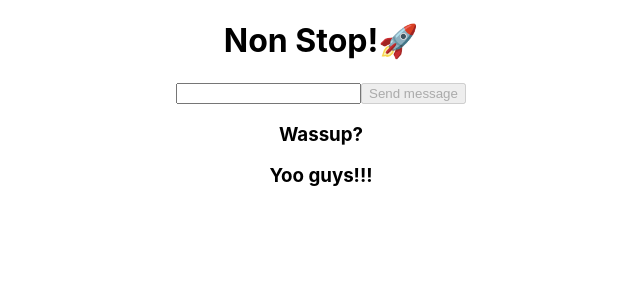
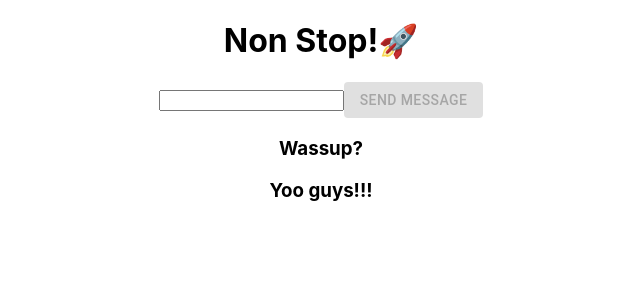
Before and after one commit to kevinjacob2001/NonStop-ChatApp, a React (Create React App) app: page / in a window 1280 px wide. Shown: the top 300 px of the page, without its empty margins (319-959 px from the left). Built offline with nearby package versions, Linux system fonts and the light colour scheme.

Commit message:
added basic form

```diff
--- a/src/App.js
+++ b/src/App.js
@@ -1,5 +1,8 @@
+
+import { Button } from '@material-ui/core';
 import React, { useState } from 'react';
 import './App.css';
+
 
 function App() {
   const [input,setInput]=useState("")
@@ -16,9 +19,9 @@ function App() {
   return (
     <div className="App">
       <h1>Non Stop!🚀</h1>
-      <form onSubmit={(e)=>sendMessage}>
+      <form onSubmit={sendMessage}>
       <input value={input} onChange={(event)=>setInput(event.target.value)}/>
-      <button disabled={!input} onClick={sendMessage}> Send message</button>
+      <Button variant="contained" color="primary" disabled={!input} onClick={sendMessage}> Send message</Button>
           <div>{messages.map((message)=>{
             return(
             <h3>{message}</h3>
```
